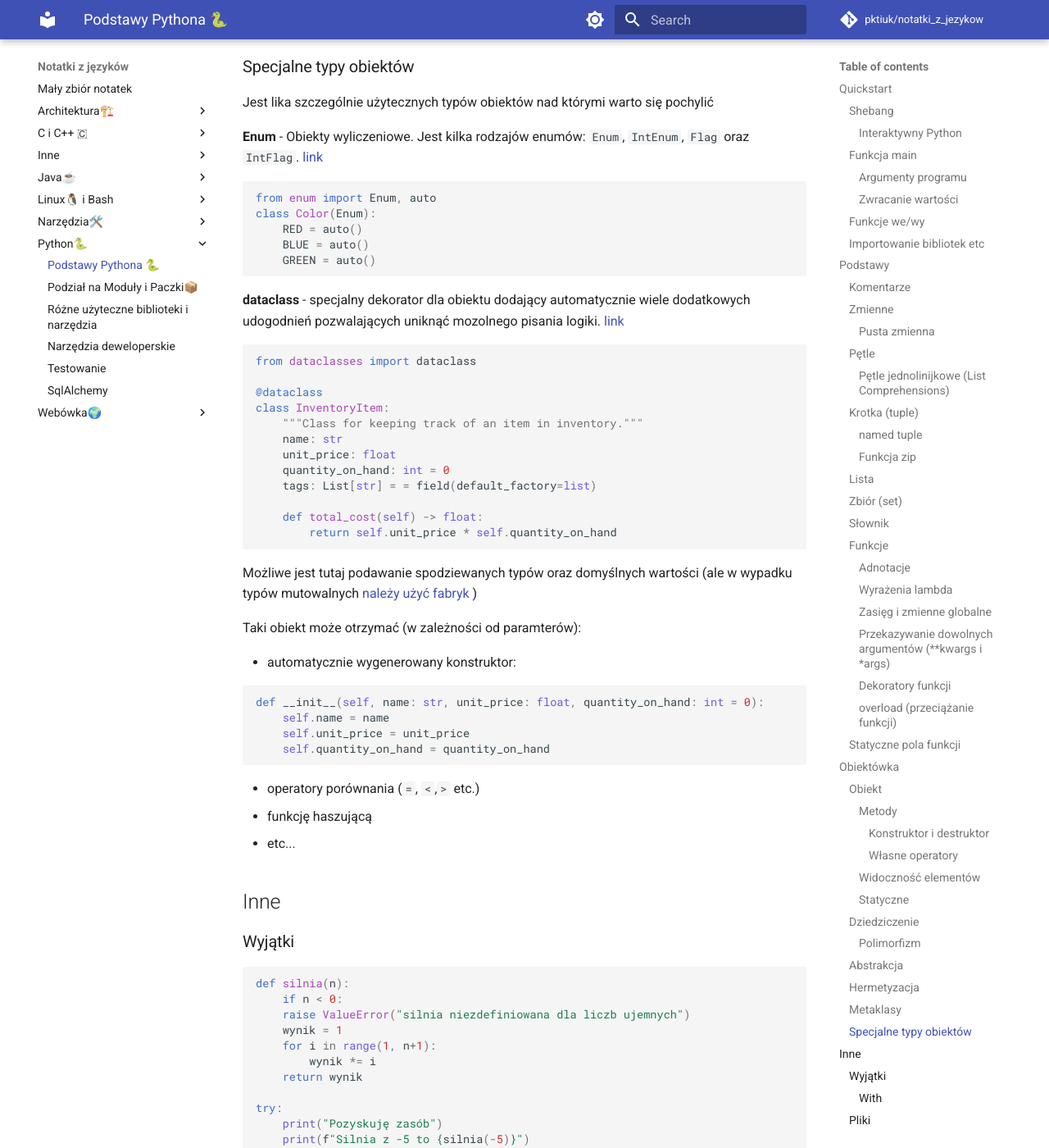
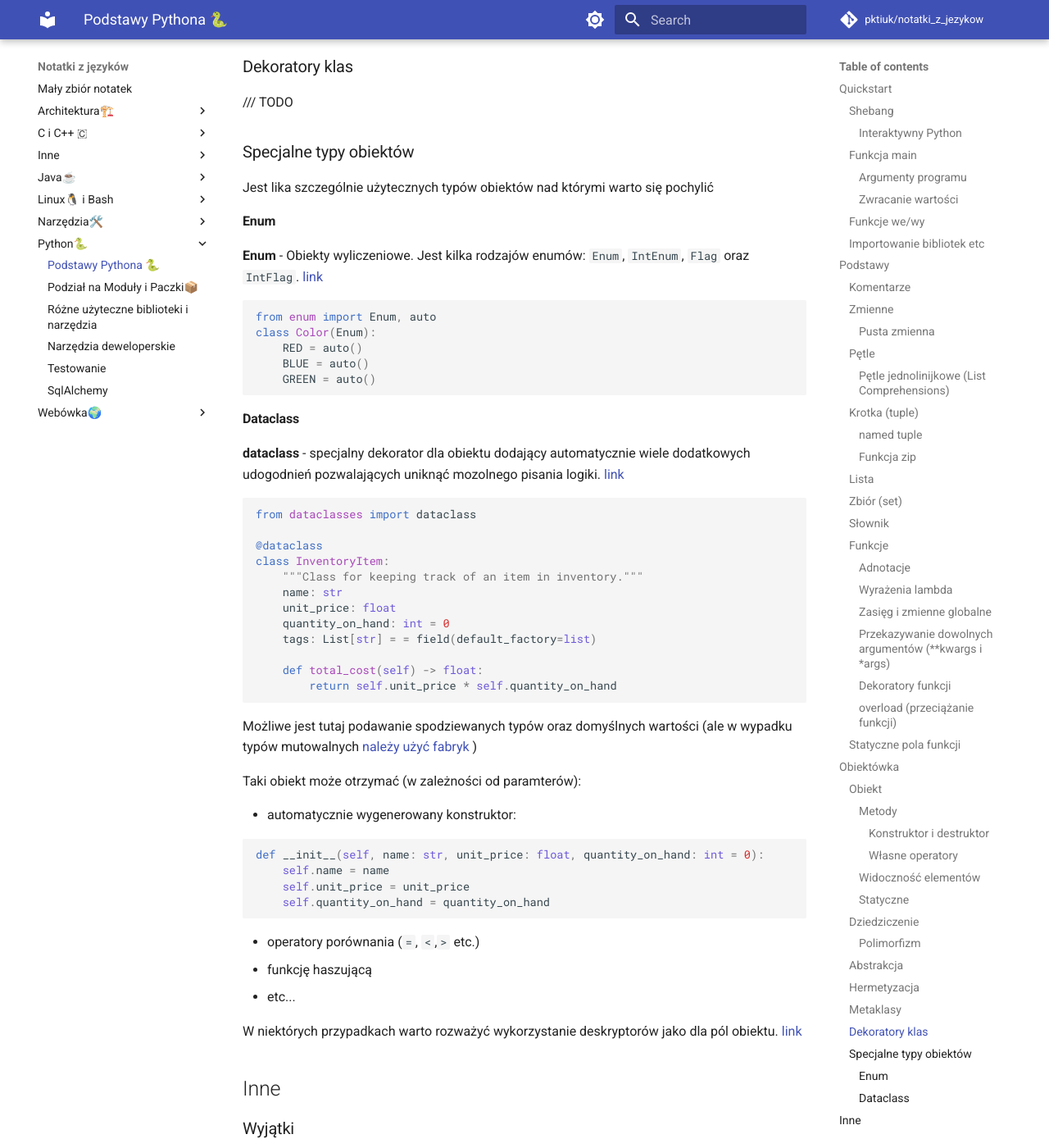
Before and after one commit to pktiuk/notatki_z_jezykow, an MkDocs documentation site: the page built from docs/Python🐍/1_ogolne_notatki.md, in a window 1280 px wide and 1400 px high, scrolled down 25198 px. Shown: the whole window at 82% size. Built offline with MkDocs 1.6.1 and Material for MkDocs 9.7.7, drawn with Linux system fonts in a browser that asks for light colours; comment, search, counter and statistics services are not loaded.

Commit message:
Dekoratory klas

````diff
--- a/docs/Python🐍/1_ogolne_notatki.md
+++ b/docs/Python🐍/1_ogolne_notatki.md
@@ -1195,10 +1195,15 @@ class Pochodna(Base):
 
 ////TODO więcej przykładów
 
+### Dekoratory klas
+
+/// TODO
 
 ### Specjalne typy obiektów
 
 Jest lika szczególnie użytecznych typów obiektów nad którymi warto się pochylić
+
+#### Enum
 
 **Enum** - Obiekty wyliczeniowe. Jest kilka rodzajów enumów: `Enum`, `IntEnum`, `Flag` oraz `IntFlag`. [link](https://docs.python.org/3/library/enum.html)
 
@@ -1209,6 +1214,8 @@ class Color(Enum):
     BLUE = auto()
     GREEN = auto()
 ```
+
+#### Dataclass
 
 **dataclass** - specjalny dekorator dla obiektu dodający automatycznie wiele dodatkowych udogodnień pozwalających uniknąć mozolnego pisania logiki. [link](https://docs.python.org/3/library/dataclasses.html)
 
@@ -1243,6 +1250,8 @@ def __init__(self, name: str, unit_price: float, quantity_on_hand: int = 0):
 - operatory porównania (`=`, `<`,`>` etc.)
 - funkcję haszującą
 - etc...
+
+W niektórych przypadkach warto rozważyć wykorzystanie deskryptorów jako dla pól obiektu. [link](https://docs.python.org/3/library/dataclasses.html#descriptor-typed-fields)
 
 ## Inne
 
````
